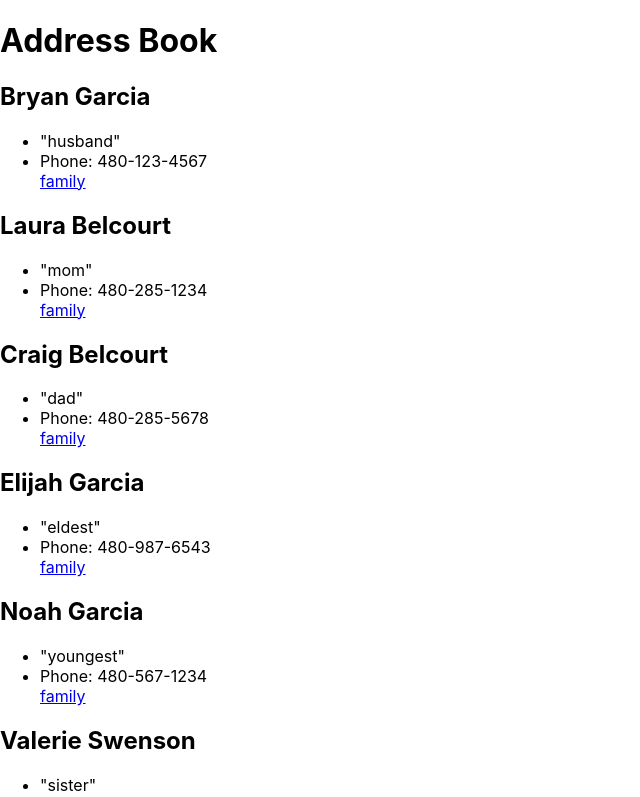
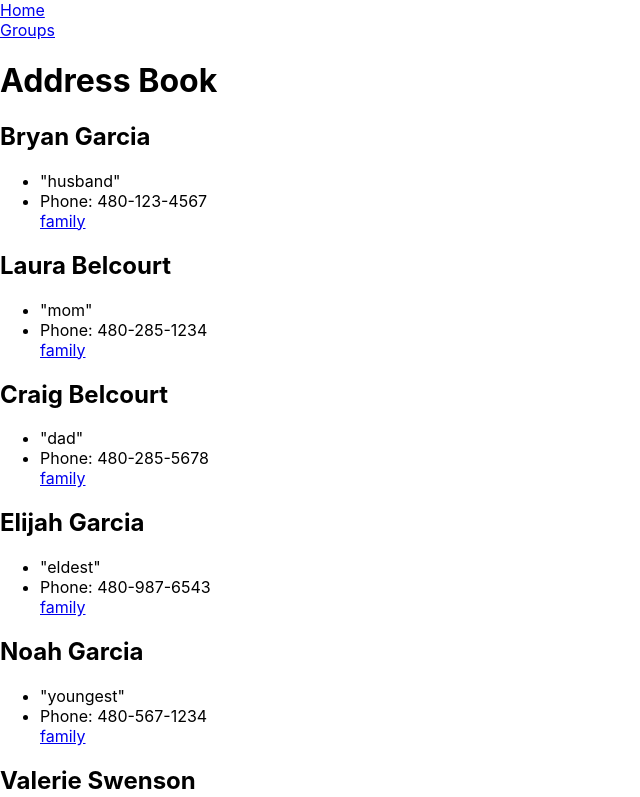
Before and after one commit to belc0011/address-book-app, a React (Create React App) app: page / in a window 1280 px wide. Shown: the top 797 px of the page, without its empty margins (0-640 px from the left). Built offline with nearby package versions, Linux system fonts and the light colour scheme; data requests are answered from the project's data file.

Commit message:
add NavBar to AddressBook

```diff
--- a/src/AddressBook.js
+++ b/src/AddressBook.js
@@ -1,6 +1,7 @@
 import React from "react";
 import { useState, useEffect } from "react";
 import ContactCard from "./ContactCard.js";
+import NavBar from "./NavBar.js";
 
 function AddressBook() {
     const [contacts, setContacts] = useState([]);
@@ -12,12 +13,17 @@ function AddressBook() {
     }, [])
     return (
         <div>
+            <header>
+                <NavBar />
+            </header>
+            <main>
                 <h1>Address Book</h1>
                 {contacts.map(contact => {
                     return (
                         <ContactCard name={contact.name} phone={contact.phone} nickname={contact.nickname} favorite={contact.favorite} key={contact.id} group={contact.group}/>
                     )
                 })}
+            </main>
         </div>
     )
 }
```
Lines whose indentation alone changed are shown as unchanged.
